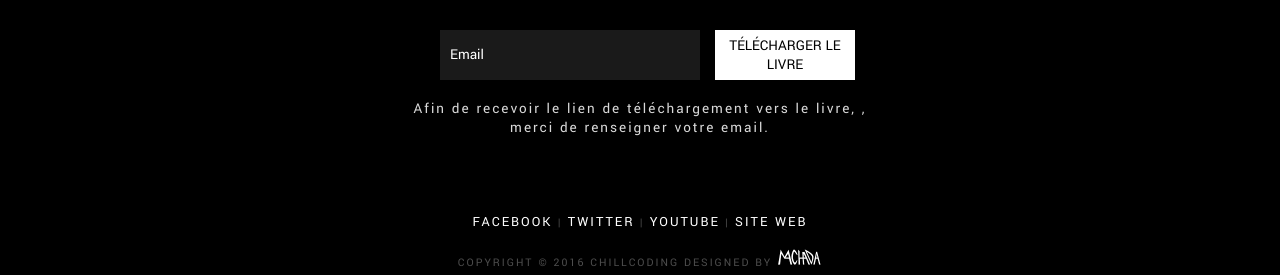
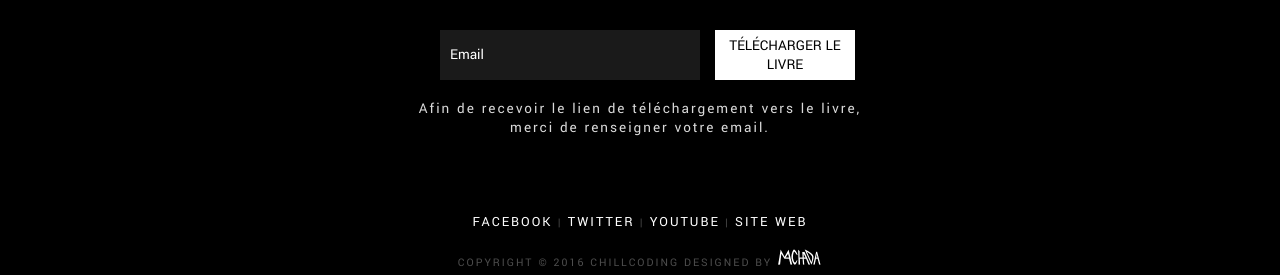
Before and after one commit to chillcoding-at-the-beach/chillcoding-at-the-beach-github.io, a Jekyll site: the page subscribe-aso.html, which Jekyll copies as it is, in a window 1280 px wide. Shown: the part 976-1251 px from the top of the page. Built offline with Jekyll 4.4.1, drawn with Linux system fonts in a browser that asks for light colours.

Commit message:
one more ,

```diff
--- a/subscribe-aso.html
+++ b/subscribe-aso.html
@@ -41,7 +41,7 @@
 						</div>
 				</section>
 				<br/>
-				<p>Afin de recevoir le lien de téléchargement vers le livre, ,<br/>merci de renseigner votre email.</p>
+				<p>Afin de recevoir le lien de téléchargement vers le livre,<br/>merci de renseigner votre email.</p>
 				<div></div>
 				<footer>
 					<p>
```
